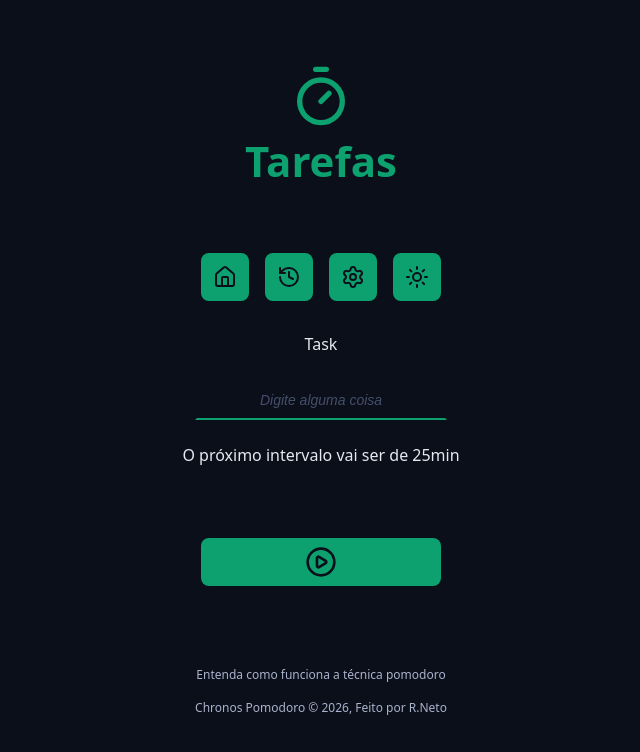
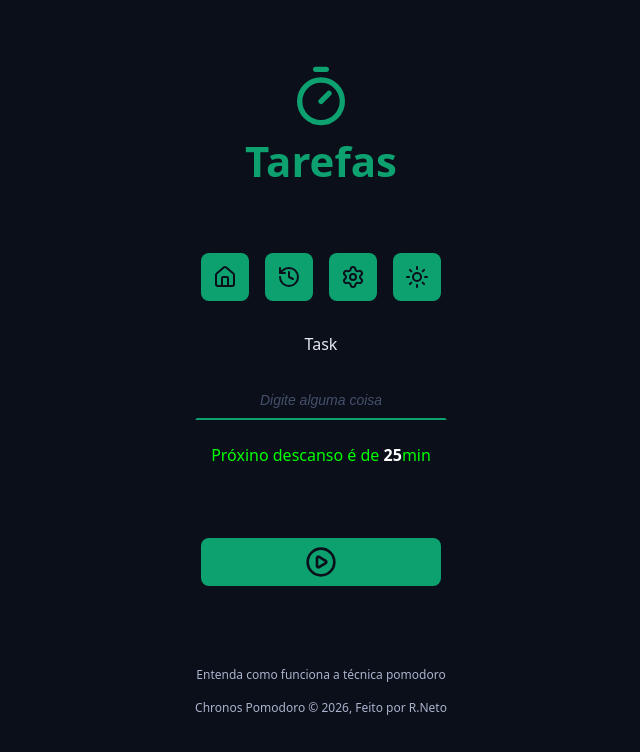
Before and after one commit to NetoResende/tarefas-pomodoro, a React (Vite) app: page / in a window 1280 px wide. Shown: the top 752 px of the page, without its empty margins (319-959 px from the left). Built offline with nearby package versions, Linux system fonts and the light colour scheme.

Commit message:
criando o componente Tips para da sugestões ao usuário sobre a tarefa e ciclo

```diff
--- a/src/components/MainForm/index.tsx
+++ b/src/components/MainForm/index.tsx
@@ -8,6 +8,7 @@ import { getNextCycleType } from "../../utils/getNextCycleType";
 import { useRef } from "react";
 import type { TaskModel } from "../../models/TaskModel";
 import { TaskActionTypes } from "../../contexts/TaskContext/taskactions";
+import { Tips } from "../Tips";
 
 export function MainForm() {
   const { state, dispatch } = useTaskContext();
@@ -40,7 +41,8 @@ export function MainForm() {
     dispatch({type: TaskActionTypes.START_TASK, payload: newTask});
   }
 
-  function handlerInterruptTask(){ dispatch({type: TaskActionTypes.INTERRUPT_TASK})
+  function handlerInterruptTask(){
+    dispatch({type: TaskActionTypes.INTERRUPT_TASK})
   }
 
   return (
@@ -57,7 +59,7 @@ export function MainForm() {
       </div>
 
       <div className="formRow">
-        <p>O próximo intervalo vai ser de 25min</p>
+        <Tips/>
       </div>
       {state.currentCycle > 0 && (
         <div className="formRow">
--- /dev/null
+++ b/src/components/Tips/index.tsx
@@ -0,0 +1,28 @@
+import { useTaskContext } from "../../contexts/TaskContext/useTaskContext"
+import { getNextCycles } from "../../utils/getNextCycles";
+import { getNextCycleType } from "../../utils/getNextCycleType";
+
+export function Tips(){
+    const {state} = useTaskContext()
+
+    const nextCycle = getNextCycles(state.currentCycle);
+    const NextCycleType = getNextCycleType(nextCycle);
+
+    const tipsForWenActive = {
+        workTime: <span style={{color: 'red'}}>Foco de <b style={{color: 'white'}}>{state.config.workTime}</b>min</span>,
+        shortBreakTime: <span style={{color: 'red'}}>Descanso de <b style={{color: 'white'}}>{state.config.shortBreakTime}</b>min</span>,
+        longBreakTime: <span style={{color: 'red'}}>Descanso Longo</span>
+      }
+      const tipsForNoActive = {
+        workTime: <span style={{color: 'lime'}}>Próxino descanso é de <b style={{color: 'white'}}>{state.config.workTime}</b>min</span>,
+        shortBreakTime: <span style={{color: 'lime'}}>Próxino descanso é de <b style={{color: 'white'}}>{state.config.shortBreakTime}</b>min</span>,
+        longBreakTime: <span style={{color: 'lime'}}>Próximo descanso é Longo</span>
+      }
+
+    return (
+        <>
+            {!!state.activeTask && tipsForWenActive[state.activeTask.type] }
+            {!state.activeTask && tipsForNoActive[NextCycleType]}
+        </>
+    )
+}
```
